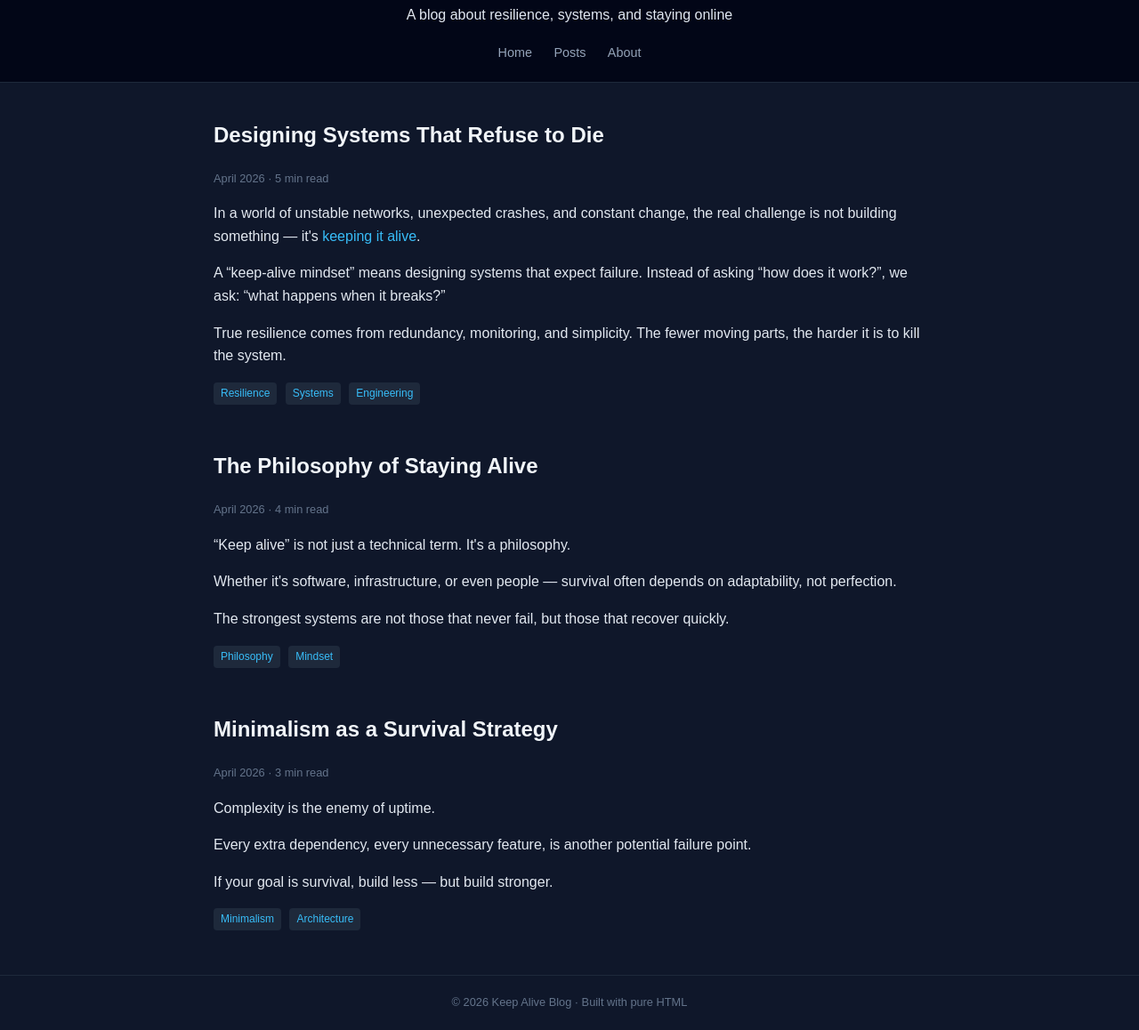
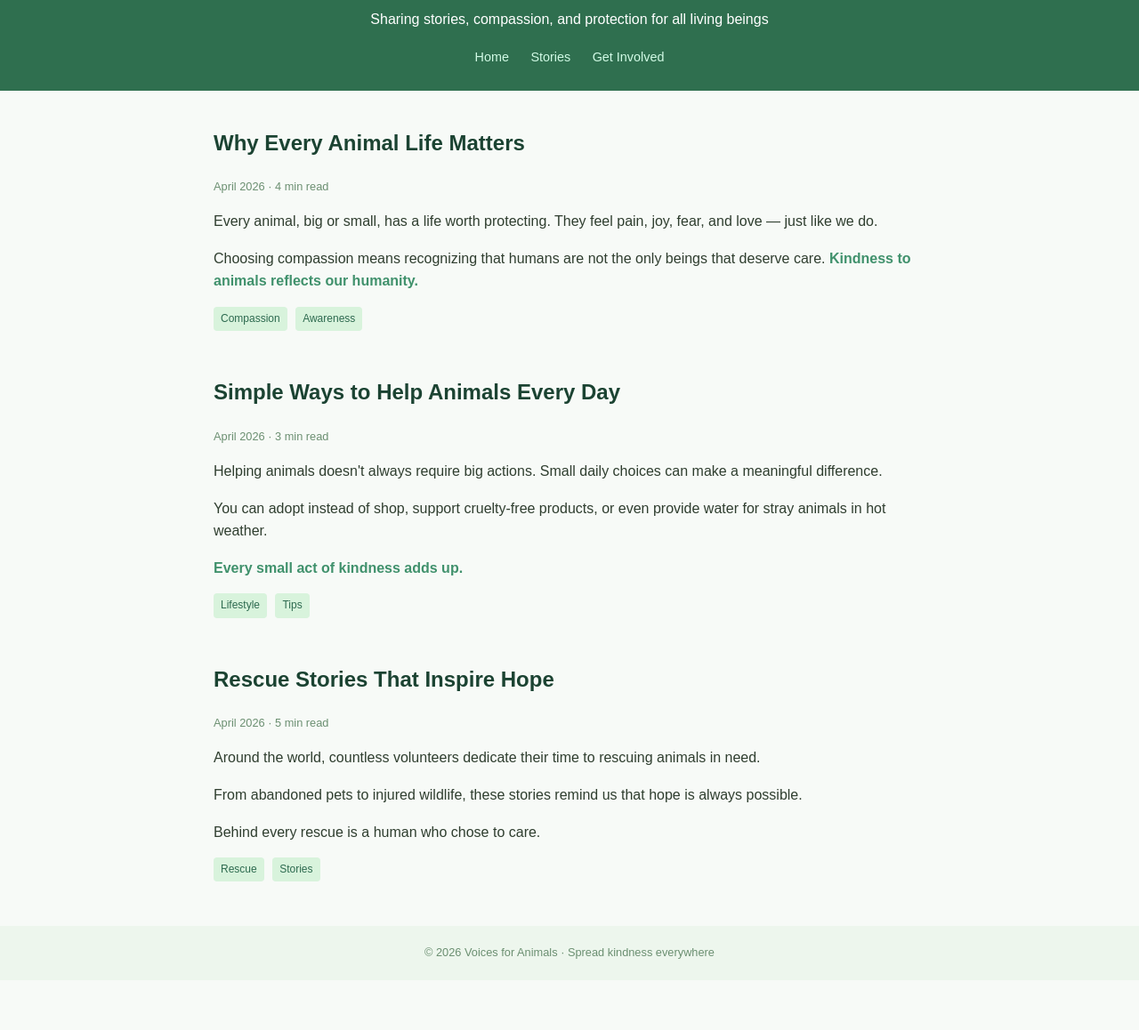
Before and after one commit to zaofengyue/argo-render, a website: page index.html in a window 1280 px wide. Shown: the part 88-1246 px from the top of the page at 89% size. After the commit the page ends 1190 px from the top, so only its background shows below. Drawn offline with Linux system fonts and the light colour scheme.

Commit message:
Update index.html

```diff
--- a/index.html
+++ b/index.html
@@ -3,27 +3,26 @@
 <head>
     <meta charset="UTF-8">
     <meta name="viewport" content="width=device-width, initial-scale=1.0">
-    <title>Keep Alive — A Resilient Mindset Blog</title>
+    <title>Voices for Animals</title>
     <style>
         body {
             margin: 0;
             font-family: Arial, Helvetica, sans-serif;
-            background: #0f172a;
-            color: #e2e8f0;
+            background: #f7faf7;
+            color: #2f3e2f;
             line-height: 1.6;
         }
 
         header {
-            background: #020617;
-            padding: 20px;
+            background: #2f6f4f;
+            color: white;
+            padding: 25px;
             text-align: center;
-            border-bottom: 1px solid #1e293b;
         }
 
         header h1 {
             margin: 0;
             font-size: 2.2em;
-            color: #38bdf8;
         }
 
         nav {
@@ -31,14 +30,14 @@
         }
 
         nav a {
-            color: #94a3b8;
+            color: #d1fae5;
             margin: 0 10px;
             text-decoration: none;
             font-size: 0.9em;
         }
 
         nav a:hover {
-            color: #38bdf8;
+            text-decoration: underline;
         }
 
         .container {
@@ -52,12 +51,12 @@
         }
 
         .post h2 {
-            color: #f1f5f9;
+            color: #1b4332;
         }
 
         .post-meta {
             font-size: 0.8em;
-            color: #64748b;
+            color: #6b8f71;
             margin-bottom: 10px;
         }
 
@@ -67,9 +66,9 @@
 
         .tag {
             display: inline-block;
-            background: #1e293b;
-            color: #38bdf8;
-            padding: 3px 8px;
+            background: #d8f3dc;
+            color: #2d6a4f;
+            padding: 4px 8px;
             margin-right: 5px;
             font-size: 0.75em;
             border-radius: 4px;
@@ -78,108 +77,103 @@
         footer {
             text-align: center;
             padding: 20px;
-            border-top: 1px solid #1e293b;
-            color: #64748b;
+            background: #edf6ed;
+            color: #6b8f71;
             font-size: 0.8em;
         }
 
         .highlight {
-            color: #38bdf8;
+            color: #40916c;
+            font-weight: bold;
         }
     </style>
 </head>
 <body>
 
 <header>
-    <h1>Keep Alive</h1>
-    <p>A blog about resilience, systems, and staying online</p>
+    <h1>Voices for Animals</h1>
+    <p>Sharing stories, compassion, and protection for all living beings</p>
     <nav>
         <a href="#">Home</a>
-        <a href="#">Posts</a>
-        <a href="#">About</a>
+        <a href="#">Stories</a>
+        <a href="#">Get Involved</a>
     </nav>
 </header>
 
 <div class="container">
 
     <div class="post">
-        <h2>Designing Systems That Refuse to Die</h2>
-        <div class="post-meta">April 2026 · 5 min read</div>
+        <h2>Why Every Animal Life Matters</h2>
+        <div class="post-meta">April 2026 · 4 min read</div>
 
         <p>
-            In a world of unstable networks, unexpected crashes, and constant change,
-            the real challenge is not building something — it's <span class="highlight">keeping it alive</span>.
+            Every animal, big or small, has a life worth protecting.
+            They feel pain, joy, fear, and love — just like we do.
         </p>
 
         <p>
-            A “keep-alive mindset” means designing systems that expect failure.
-            Instead of asking “how does it work?”, we ask:
-            “what happens when it breaks?”
-        </p>
-
-        <p>
-            True resilience comes from redundancy, monitoring, and simplicity.
-            The fewer moving parts, the harder it is to kill the system.
+            Choosing compassion means recognizing that humans are not the only
+            beings that deserve care. <span class="highlight">Kindness to animals reflects our humanity.</span>
         </p>
 
         <div>
-            <span class="tag">Resilience</span>
-            <span class="tag">Systems</span>
-            <span class="tag">Engineering</span>
+            <span class="tag">Compassion</span>
+            <span class="tag">Awareness</span>
         </div>
     </div>
 
     <div class="post">
-        <h2>The Philosophy of Staying Alive</h2>
-        <div class="post-meta">April 2026 · 4 min read</div>
+        <h2>Simple Ways to Help Animals Every Day</h2>
+        <div class="post-meta">April 2026 · 3 min read</div>
 
         <p>
-            “Keep alive” is not just a technical term. It's a philosophy.
+            Helping animals doesn't always require big actions.
+            Small daily choices can make a meaningful difference.
         </p>
 
         <p>
-            Whether it's software, infrastructure, or even people —
-            survival often depends on adaptability, not perfection.
+            You can adopt instead of shop, support cruelty-free products,
+            or even provide water for stray animals in hot weather.
         </p>
 
         <p>
-            The strongest systems are not those that never fail,
-            but those that recover quickly.
+            <span class="highlight">Every small act of kindness adds up.</span>
         </p>
 
         <div>
-            <span class="tag">Philosophy</span>
-            <span class="tag">Mindset</span>
+            <span class="tag">Lifestyle</span>
+            <span class="tag">Tips</span>
         </div>
     </div>
 
     <div class="post">
-        <h2>Minimalism as a Survival Strategy</h2>
-        <div class="post-meta">April 2026 · 3 min read</div>
+        <h2>Rescue Stories That Inspire Hope</h2>
+        <div class="post-meta">April 2026 · 5 min read</div>
 
         <p>
-            Complexity is the enemy of uptime.
+            Around the world, countless volunteers dedicate their time
+            to rescuing animals in need.
         </p>
 
         <p>
-            Every extra dependency, every unnecessary feature,
-            is another potential failure point.
+            From abandoned pets to injured wildlife,
+            these stories remind us that hope is always possible.
         </p>
 
         <p>
-            If your goal is survival, build less — but build stronger.
+            Behind every rescue is a human who chose to care.
         </p>
 
         <div>
-            <span class="tag">Minimalism</span>
-            <span class="tag">Architecture</span>
+            <span class="tag">Rescue</span>
+            <span class="tag">Stories</span>
         </div>
     </div>
 
 </div>
 
 <footer>
-    © 2026 Keep Alive Blog · Built with pure HTML
+    © 2026 Voices for Animals · Spread kindness everywhere
 </footer>
 
 </body>
```
